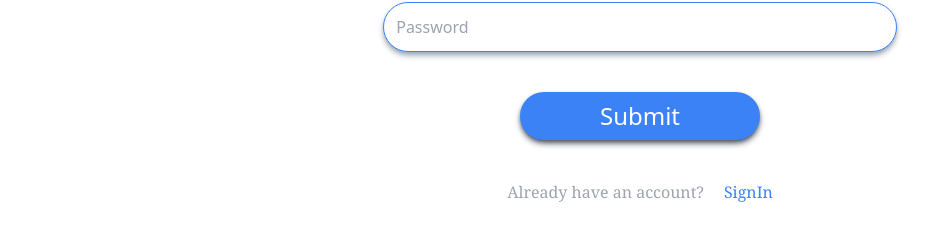
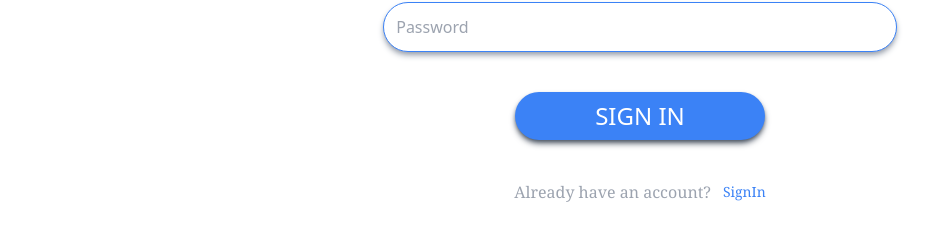
Before and after one commit to Eche00/Real, a React (Vite) app in the folder client/: page /signin in a window 1280 px wide. Shown: the part 380-620 px from the top of the page, without its empty margins (0-951 px from the left). Built offline with nearby package versions, Linux system fonts and the light colour scheme.

Commit message:
i suffer for this bug

```diff
--- a/client/src/pages/SignIn.jsx
+++ b/client/src/pages/SignIn.jsx
@@ -25,12 +25,14 @@ function SignIn() {
             className=" rounded-full border border-blue-500 border-solid p-3 sm:w-[60%]  w-[80%] shadow-md shadow-gray-400 outline-none"
             placeholder="Password"
           />
-          <button className="bg-blue-500 text-2xl text-white py-2 px-20 rounded-full shadow-md shadow-gray-600 my-5 hover:bg-blue-400">
-            Submit
+          <button className="bg-blue-500 text-2xl text-white py-2 px-20 rounded-full shadow-md shadow-gray-600 my-5 hover:opacity-[90%] uppercase">
+            Sign in
           </button>
-          <p className=" gap-5 flex items-center justify-center font-serif text-gray-400">
+          <p className=" gap-3 flex items-center justify-center font-serif text-gray-400">
             <span>Already have an account? </span>{" "}
-            <Link to="/signup" className=" text-blue-500 hover:underline">
+            <Link
+              to="/signup"
+              className=" text-blue-500 hover:underline text-sm">
               SignIn
             </Link>{" "}
           </p>
```
